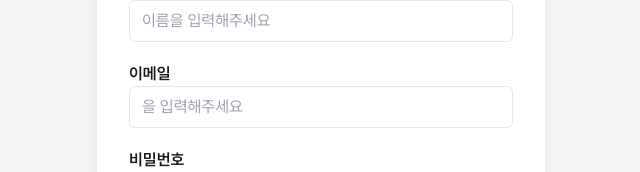
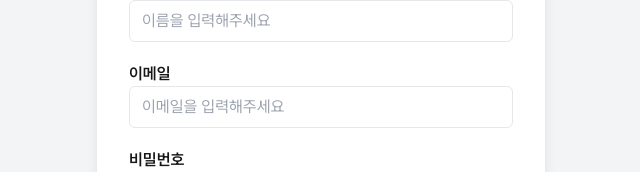
Before and after one commit to mimi-0506/mirujima_FE_deploy, a Next.js app: page /signup in a window 1280 px wide. Shown: the part 240-412 px from the top of the page, without its empty margins (319-959 px from the left). Built offline with nearby package versions, Linux system fonts and the light colour scheme; no server answers.

Commit message:
fix: 오타 수정

```diff
--- a/app/(auth)/signup/page.tsx
+++ b/app/(auth)/signup/page.tsx
@@ -60,7 +60,7 @@ export default function SignUpPage() {
           />
           <InputField
             label="이메일"
-            placeholder="을 입력해주세요"
+            placeholder="이메일을 입력해주세요"
             register={register('email')}
             type="email"
             errorMessage={errors.email?.message}
```
